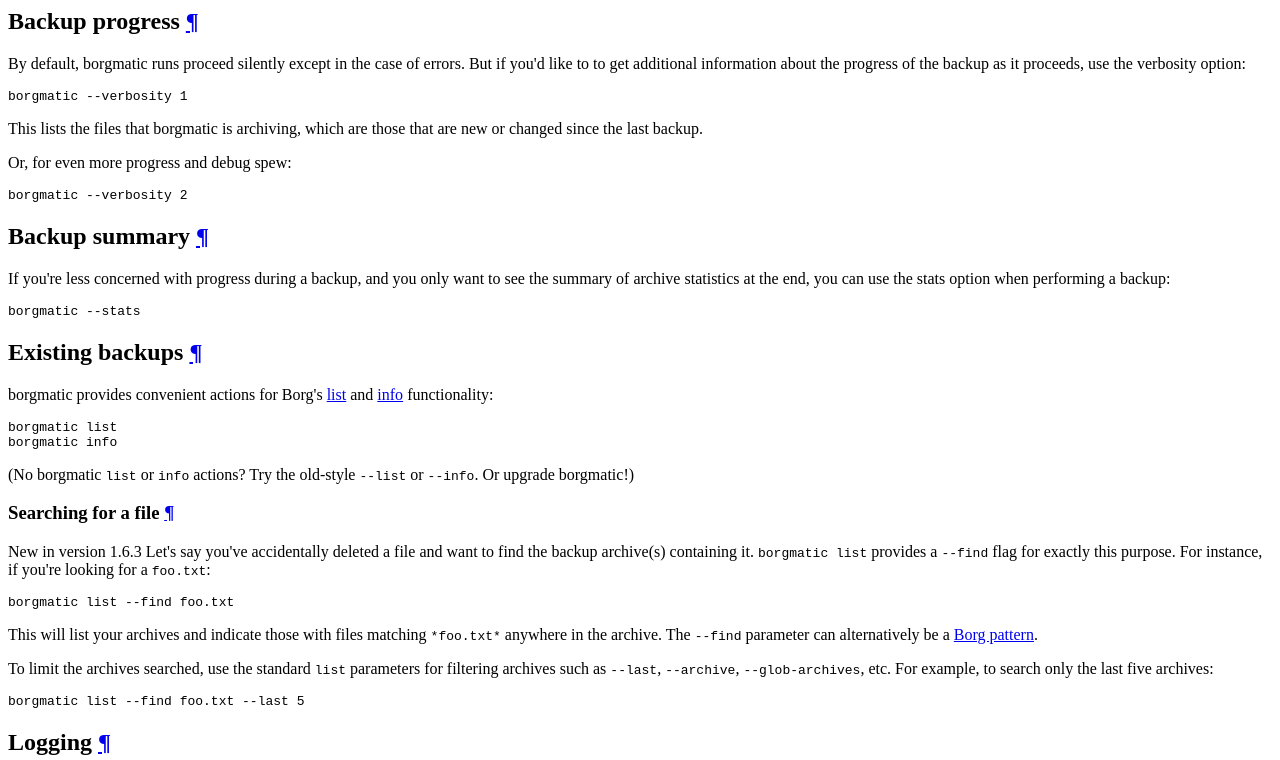
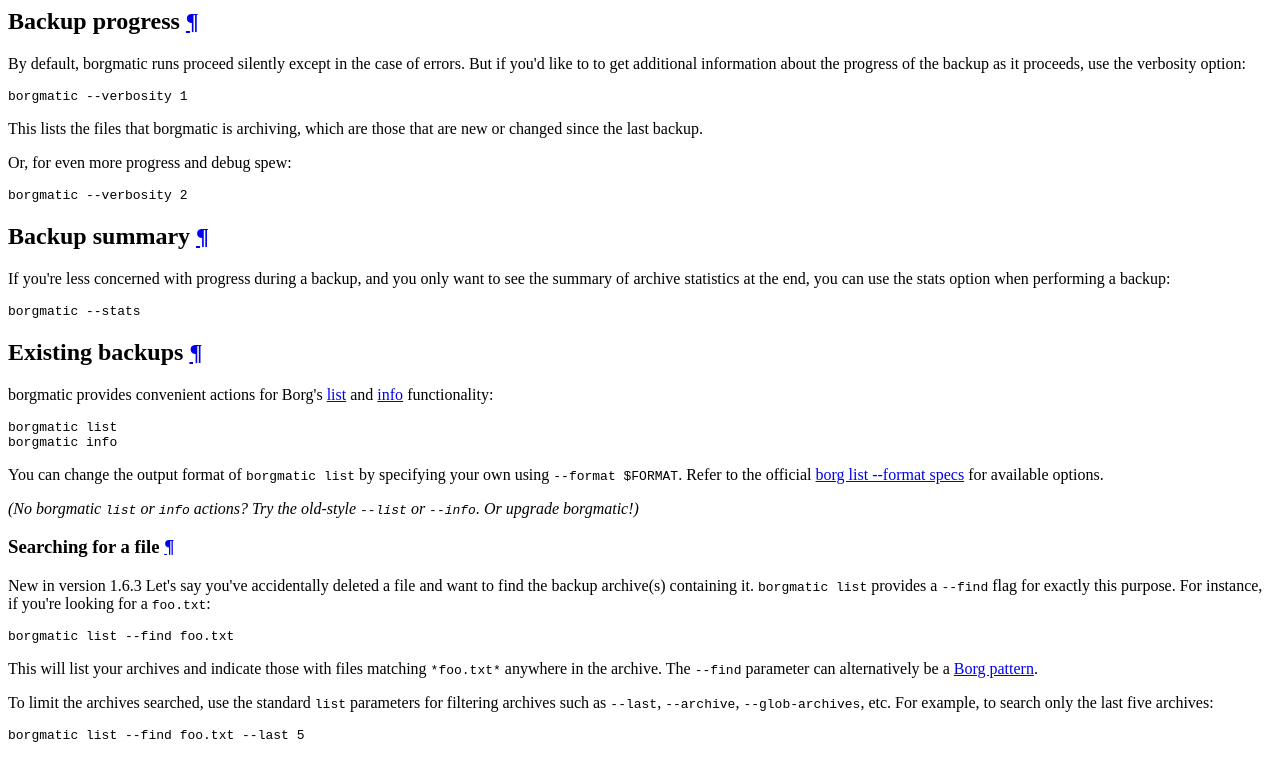
Before and after one commit to borgmatic-collective/borgmatic, an Eleventy site: page docs/how-to/inspect-your-backups.md in a window 1280 px wide. Shown: the top 760 px of the page. Built offline with nearby package versions, Linux system fonts and the light colour scheme; Eleventy itself is replaced by a stand-in of ours; code samples lack their colours; files that its build step writes are made by us from their sources; what markdown-it-replace-link would draw is missing.

Commit message:
Added link to borgbackup list --format docs
I kept searching for this link, so it's time to add it to official docs.

````diff
--- a/docs/how-to/inspect-your-backups.md
+++ b/docs/how-to/inspect-your-backups.md
@@ -47,9 +47,10 @@
 borgmatic info
 ```
 
-(No borgmatic `list` or `info` actions? Try the old-style `--list` or
-`--info`. Or upgrade borgmatic!)
+You can change the output format of `borgmatic list` by specifying your own using `--format $FORMAT`. Refer to the official [borg list --format specs](https://borgbackup.readthedocs.io/en/stable/usage/list.html#) for available options.
 
+*(No borgmatic `list` or `info` actions? Try the old-style `--list` or
+`--info`. Or upgrade borgmatic!)*
 
 ### Searching for a file
 
````
